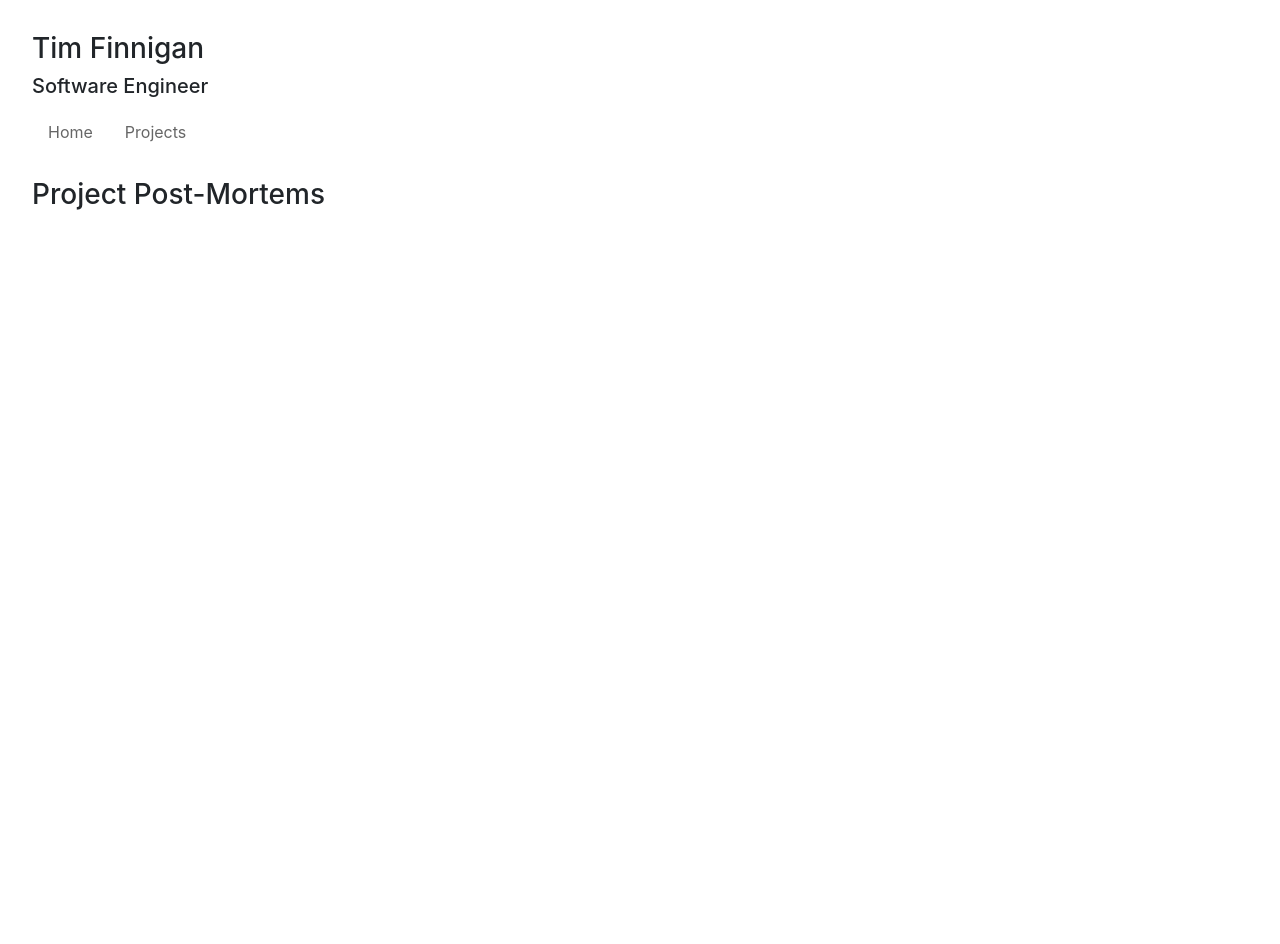
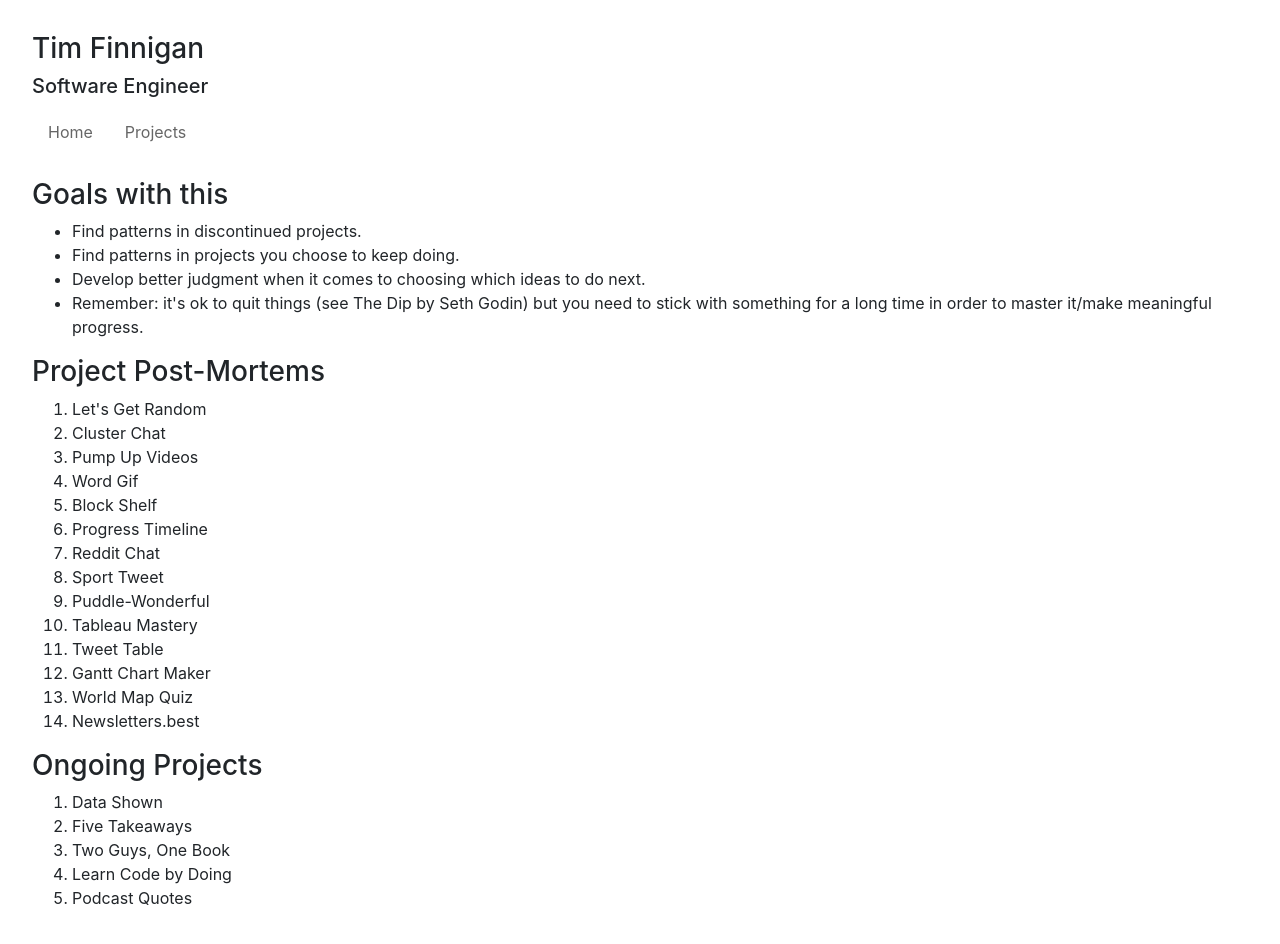
Before and after one commit to TimFinnigan/tim-finnigan-homepage, a React (Create React App) app: page /project-post-mortems in a window 1280 px wide. Shown: the top 944 px of the page. Before the commit the page ends 800 px from the top, so only its background shows below. Built offline with nearby package versions, Linux system fonts and the light colour scheme.

Commit message:
add projects to post mortem page

```diff
--- a/src/project-post-mortems.js
+++ b/src/project-post-mortems.js
@@ -6,8 +6,45 @@ class ProjectPostMortems extends React.Component {
     // const { url } = this.props.match;
     return (
       <div className="project-container">
+        <h3>Goals with this</h3>
+        <ul>
+          <li>Find patterns in discontinued projects.</li>
+          <li>Find patterns in projects you choose to keep doing.</li>
+          <li>
+            Develop better judgment when it comes to choosing which ideas to do
+            next.
+          </li>
+          <li>
+            Remember: it's ok to quit things (see The Dip by Seth Godin) but you
+            need to stick with something for a long time in order to master
+            it/make meaningful progress.
+          </li>
+        </ul>
         <h3>Project Post-Mortems</h3>
-        <ol></ol>
+        <ol>
+          <li>Let's Get Random</li>
+          <li>Cluster Chat</li>
+          <li>Pump Up Videos</li>
+          <li>Word Gif</li>
+          <li>Block Shelf</li>
+          <li>Progress Timeline</li>
+          <li>Reddit Chat</li>
+          <li>Sport Tweet</li>
+          <li>Puddle-Wonderful</li>
+          <li>Tableau Mastery</li>
+          <li>Tweet Table</li>
+          <li>Gantt Chart Maker</li>
+          <li>World Map Quiz</li>
+          <li>Newsletters.best</li>
+        </ol>
+        <h3>Ongoing Projects</h3>
+        <ol>
+          <li>Data Shown</li>
+          <li>Five Takeaways</li>
+          <li>Two Guys, One Book</li>
+          <li>Learn Code by Doing</li>
+          <li>Podcast Quotes</li>
+        </ol>
       </div>
     );
   }
```
